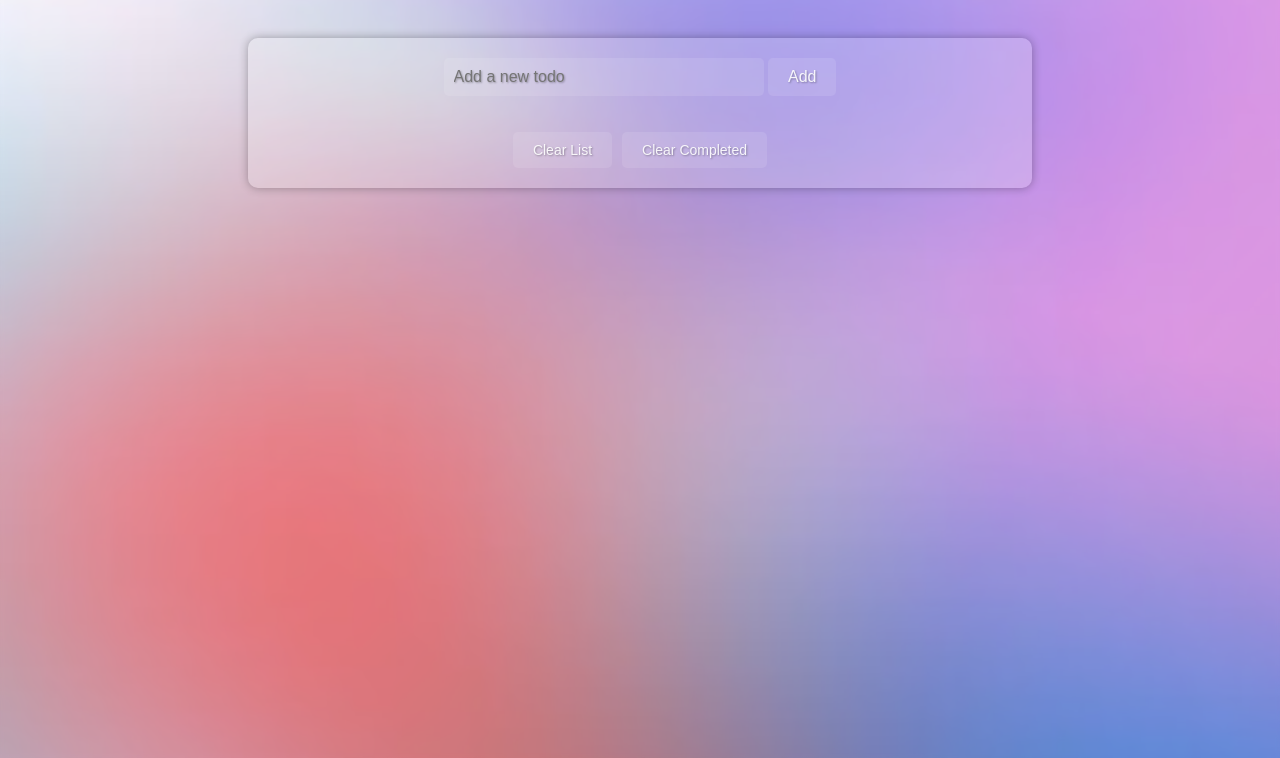
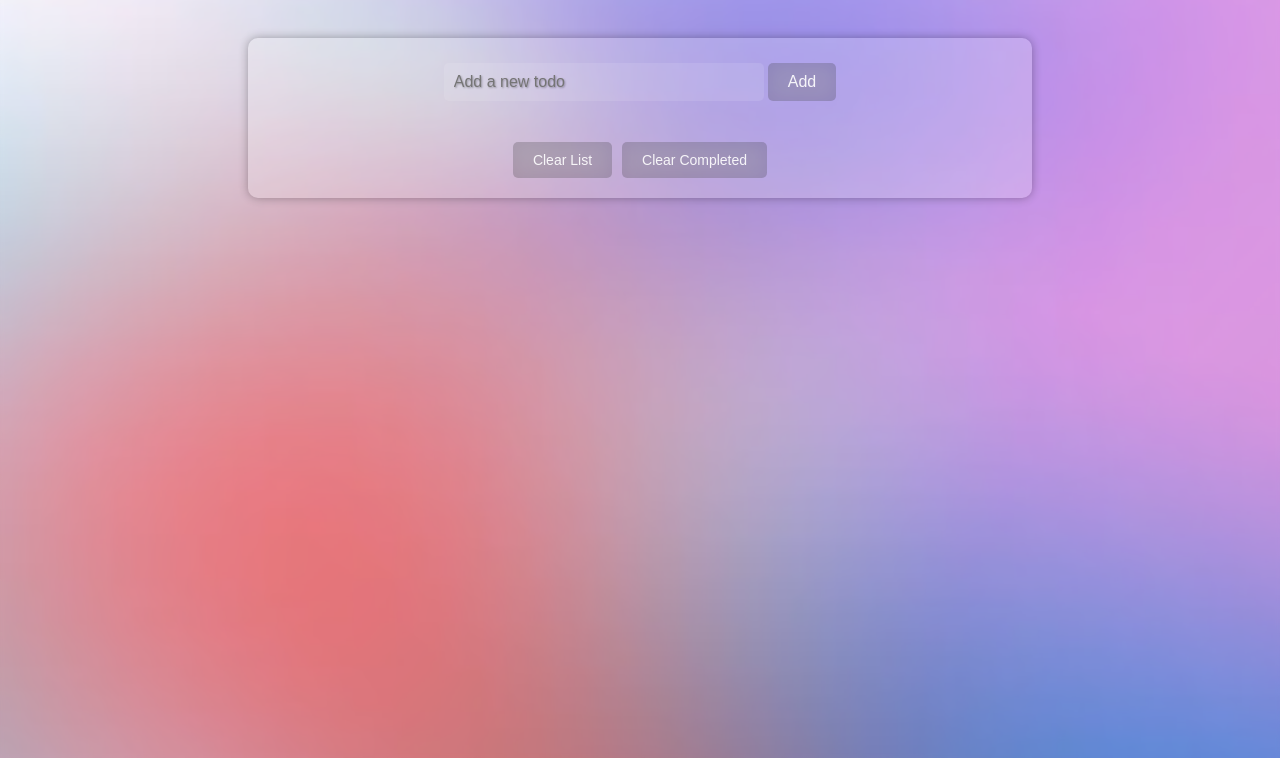
Before and after one commit to anishtankala/todo-test, a plain HTML site: page index.html in a window 1280 px wide. Shown: the part 82-840 px from the top of the page. Drawn offline with Linux system fonts and the light colour scheme.

Commit message:
refactoring buttons

```diff
--- a/index.html
+++ b/index.html
@@ -2,19 +2,21 @@
 <html>
   <head>
     <title>Todo App</title>
-    <link rel="stylesheet" type="text/css" href="styles1.css" />
+    <link rel="stylesheet" type="text/css" href="styles/styles1.css" />
   </head>
   <body>
     <h1>TODO</h1>
     <div id="todo-container">
-      <span>
+      <div class="input-area">
         <input type="text" id="todo-input" placeholder="Add a new todo" />
         <button class="todo-button" id="add-button">Add</button>
-      </span>
+      </div>
       <ul id="todo-list"></ul>
       <div class="button-row">
         <button class="todo-button" id="clear-button">Clear List</button>
-        <button class="todo-button" id="clear-completed-button">Clear Completed</button>
+        <button class="todo-button" id="clear-completed-button">
+          Clear Completed
+        </button>
       </div>
     </div>
 
--- a/styles1.css
+++ b/styles/styles1.css
@@ -1,5 +1,12 @@
+@font-face {
+    font-family: "Mattone-150";
+    src: url("Mattone-150.woff2") format("woff2"),
+         url("Mattone-150.woff") format("woff");
+  }
+
 body {
-    font-family: Arial, sans-serif;
+    /* font-family: Arial, sans-serif; */
+    font-family: "Mattone-150";
     margin: 0;
     padding: 20px;
     background: linear-gradient(135deg, rgba(255, 255, 255, 0.15), rgba(0, 0, 0, 0.15)), url(background.jpg);
@@ -40,6 +47,7 @@ body {
     border-radius: 10px;
     box-shadow: 0 0 10px rgba(0, 0, 0, 0.3);
   }
+
   #todo-input {
     width: 300px;
     padding: 10px;
@@ -51,7 +59,13 @@ body {
     text-shadow: 1px 1px 2px rgba(0, 0, 0, 0.3);
   }
 
-  .todo-button {
+  #todo-input:focus {
+    outline: none;
+    /* border: 2px solid #007bff; */
+    box-shadow: 0 0 10px rgba(0, 0, 0, 0.3);
+  }
+
+  /* .todo-button {
     padding: 10px 20px;
     font-size: 14px;
     background: rgba(255, 255, 255, 0.1);
@@ -60,6 +74,25 @@ body {
     color: rgba(255, 255, 255, 0.9);
     text-shadow: 1px 1px 2px rgba(0, 0, 0, 0.3);
     cursor: pointer;
+  } */
+
+  .todo-button {
+    padding: 10px 20px;
+    font-size: 14px;
+    background: rgba(0, 0, 0, 0.2);
+    color: rgba(255, 255, 255, 0.9);
+    border: none;
+    border-radius: 5px;
+    backdrop-filter: blur(10px);
+    cursor: pointer;
+  }
+
+  .todo-button:hover {
+    background: rgba(0, 0, 0, 0.3);
+  }
+
+  .todo-button:active {
+    background: rgba(0, 0, 0, 0.4);
   }
 
   #add-button {
@@ -92,6 +125,7 @@ body {
     padding: 10px;
     border-radius: 5px;
     box-shadow: 0 0 5px rgba(0, 0, 0, 0.3);
+    color: black;
   }
 
   .todo-item input[type="checkbox"] {
@@ -104,17 +138,6 @@ body {
     text-shadow: 1px 1px 2px rgba(0, 0, 0, 0.3);
   }
 
-  /* #clear-button {
-    padding: 10px 20px;
-    font-size: 16px;
-    background: rgba(255, 255, 255, 0.1);
-    border: none;
-    border-radius: 5px;
-    color: rgba(255, 255, 255, 0.9);
-    text-shadow: 1px 1px 2px rgba(0, 0, 0, 0.3);
-    cursor: pointer;
-  } */
-
   .button-row {
     display: flex;
     justify-content: center;
@@ -124,3 +147,7 @@ body {
   .button-row button {
     margin: 0 5px;
   }
+
+  .input-area{
+    padding: 5px;
+  }
```
Also changed, not shown: styles/Hosting for Web.txt (added), styles/Mattone-150.woff (added), styles/Mattone-150.woff2 (added), styles/background.jpg (renamed from background.jpg), styles/styles.css (renamed from styles.css).
